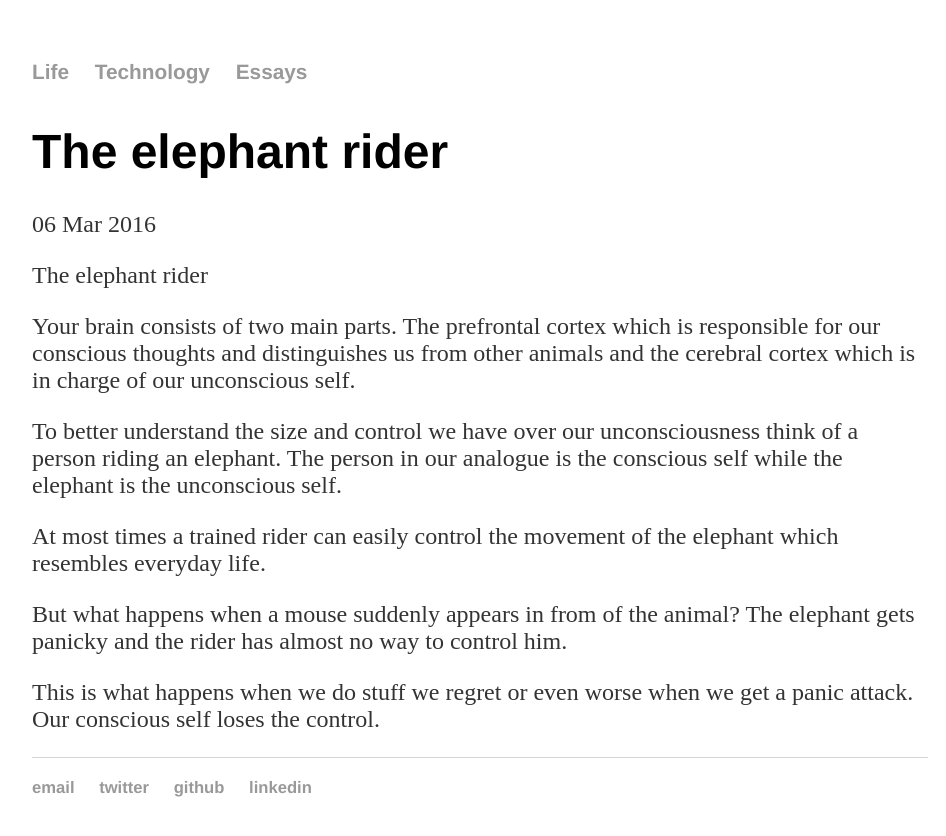
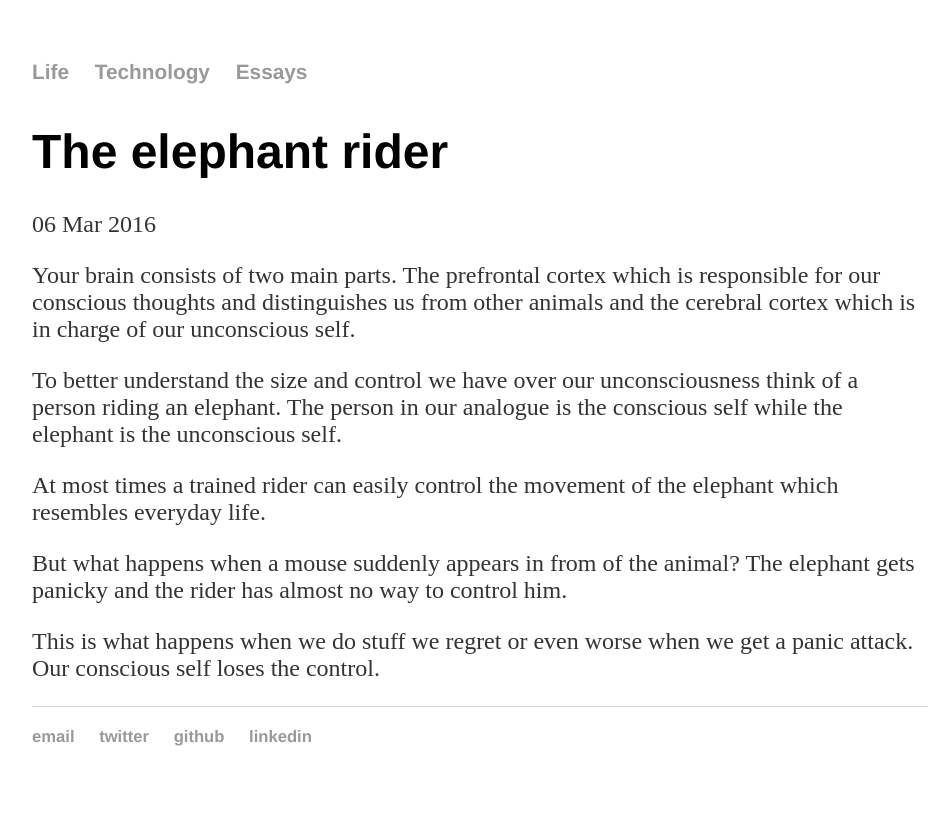
Before and after one commit to nsorros/nsorros.github.io, a Jekyll site: the page built from _posts/2016-02-25-the-elephant-rider.md, in a window 1280 px wide. Shown: the top 836 px of the page, without its empty margins (160-1106 px from the left). Built offline with Jekyll 4.4.1, drawn with Linux system fonts in a browser that asks for light colours.

Commit message:
Update 2016-02-25-the-elephant-rider.md

```diff
--- a/_posts/2016-02-25-the-elephant-rider.md
+++ b/_posts/2016-02-25-the-elephant-rider.md
@@ -3,8 +3,6 @@ layout: post
 title: The elephant rider
 date: 2016-03-06
 ---
-
-The elephant rider
 
 Your brain consists of two main parts. The prefrontal cortex which is responsible for our conscious thoughts and distinguishes us from other animals and the cerebral cortex which is in charge of our unconscious self.
 
```
